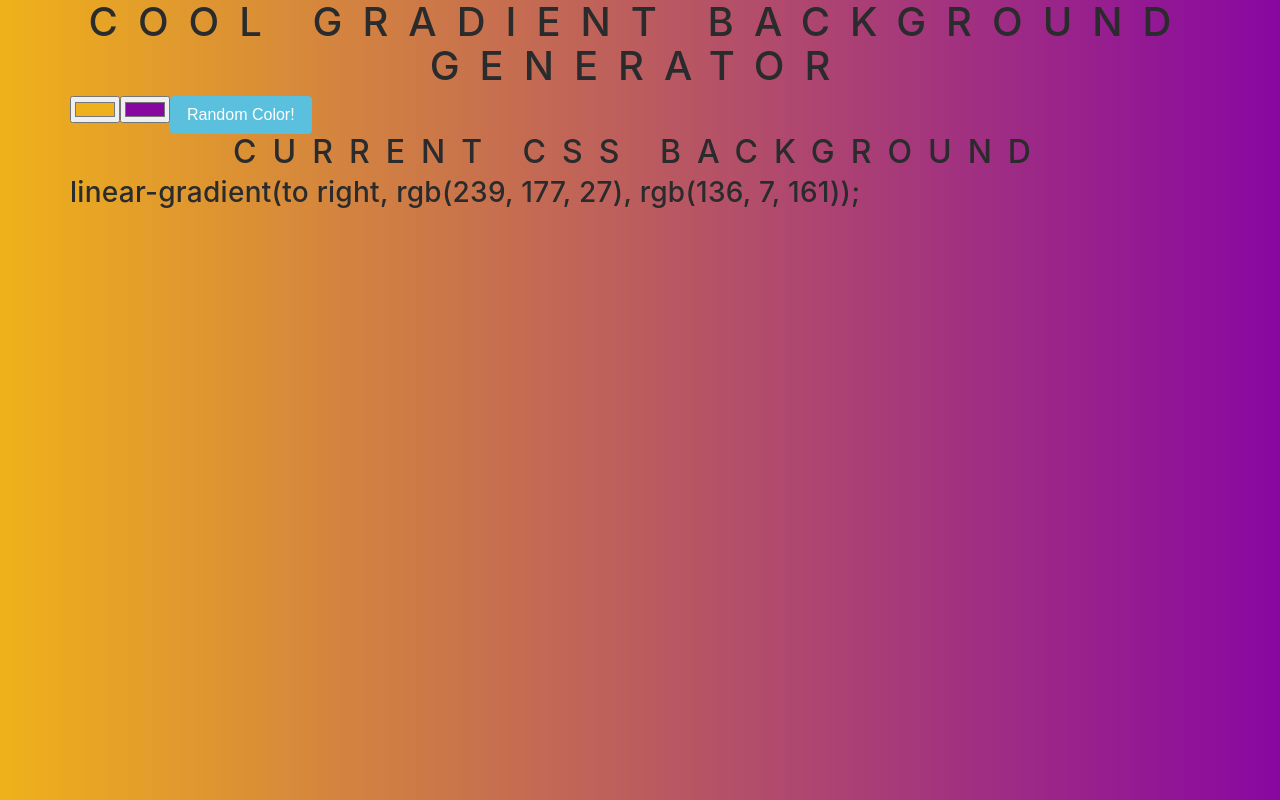
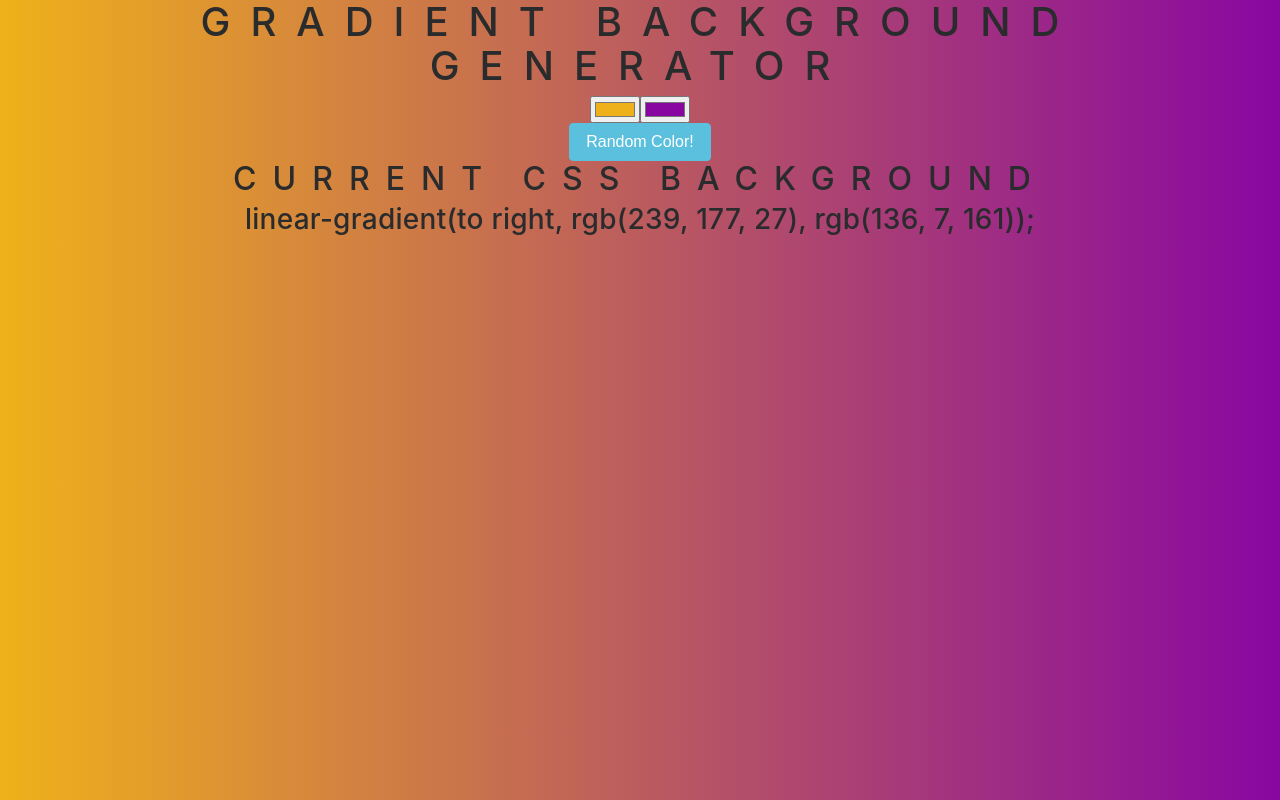
Before and after one commit to drood87/background-generator, a plain HTML site: page index.html in a window 1280 px wide. Drawn offline with nearby package versions, Linux system fonts and the light colour scheme.

Commit message:
changing layout

```diff
--- a/index.html
+++ b/index.html
@@ -8,11 +8,19 @@
 <body id="gradient">
 
 <div class="container">
-  <div class="row">
-	<h1>Cool Gradient Background Generator</h1>
+  <div class="row justify-content-center">
+
+  	<div class="col col-sm-12">
+  	  <h1>Gradient Background Generator</h1>
+  	</div>
+
 	<input class="color1" type="color" name="color1" value="#ab1234">
 	<input class="color2" type="color" name="color2" value="#cd5678">
-	<button id="random" class="btn btn-info">Random Color!</button>
+
+	<div class="col col-sm-12">
+	      <button id="random" class="btn btn-info">Random Color!</button>
+	</div>
+
 	<h2>Current CSS Background</h2>
 	<h3></h3>
   </div>
--- a/style.css
+++ b/style.css
@@ -24,6 +24,7 @@ h3 {
     text-align: center;
     text-transform: none;
     letter-spacing: 0.01em;
+    width: 100%;
 
 }
 
```
